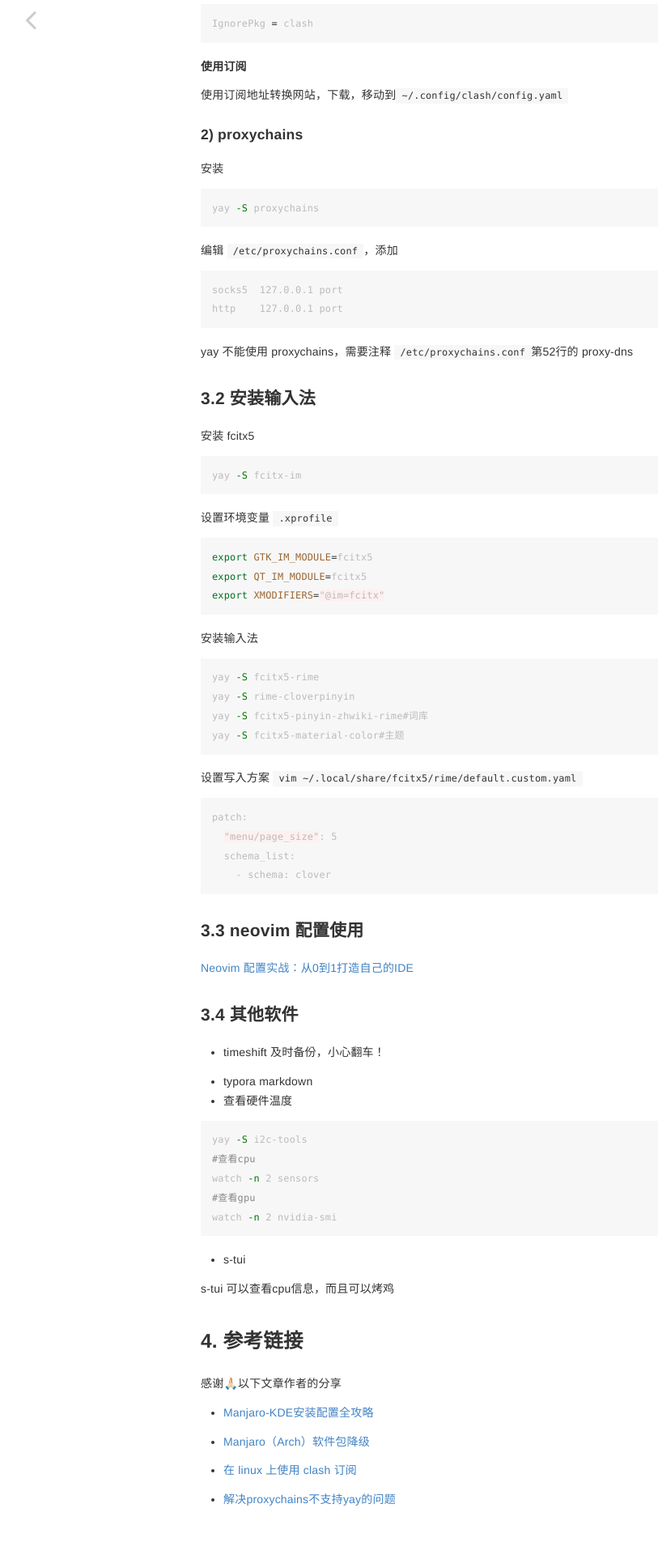
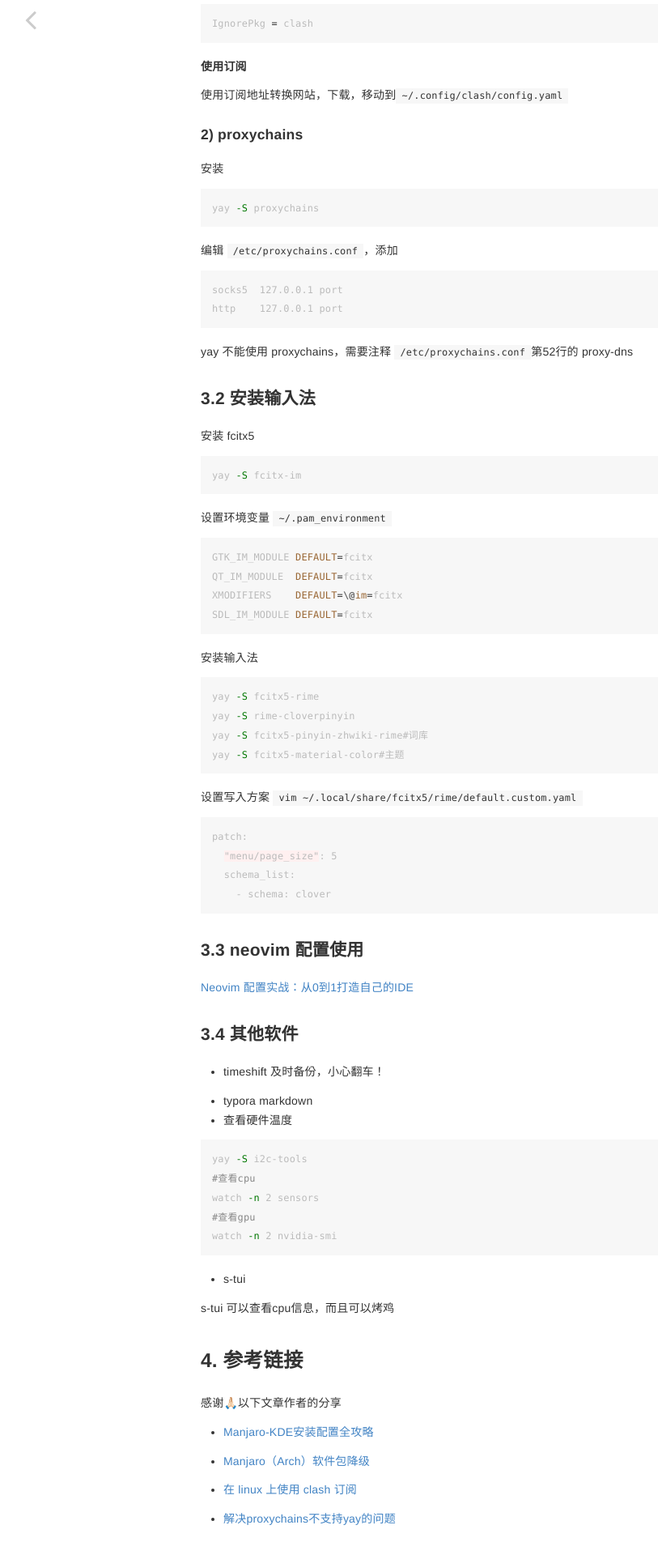
Before and after one commit to happymakerc/happymakerc.github.io, a Jekyll site: the page built from _posts/2022-05-06-Manjaro.md, in a window 1280 px wide. Shown: the part 1973-3893 px from the top of the page at 81% size, without its empty margins (7-820 px from the left). Built offline with Jekyll 4.4.1, drawn with Linux system fonts in a browser that asks for light colours.

Commit message:
update Manjaro

````diff
--- a/_posts/2022-05-06-Manjaro.md
+++ b/_posts/2022-05-06-Manjaro.md
@@ -134,12 +134,13 @@
 yay -S fcitx-im
 ```
 
-设置环境变量 `.xprofile`
+设置环境变量 `~/.pam_environment`
 
 ```bash
-export GTK_IM_MODULE=fcitx5
-export QT_IM_MODULE=fcitx5
-export XMODIFIERS="@im=fcitx"
+GTK_IM_MODULE DEFAULT=fcitx
+QT_IM_MODULE  DEFAULT=fcitx
+XMODIFIERS    DEFAULT=\@im=fcitx
+SDL_IM_MODULE DEFAULT=fcitx
 ```
 
 安装输入法
````
